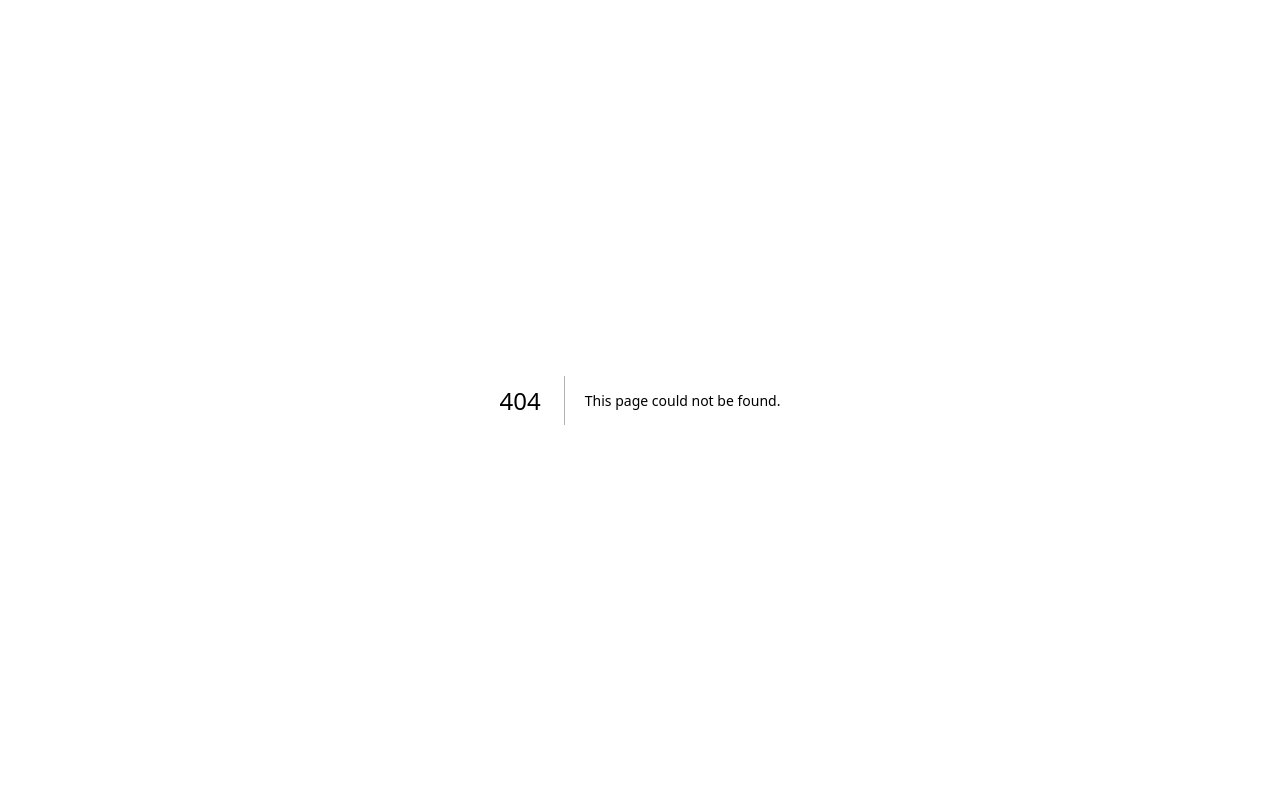
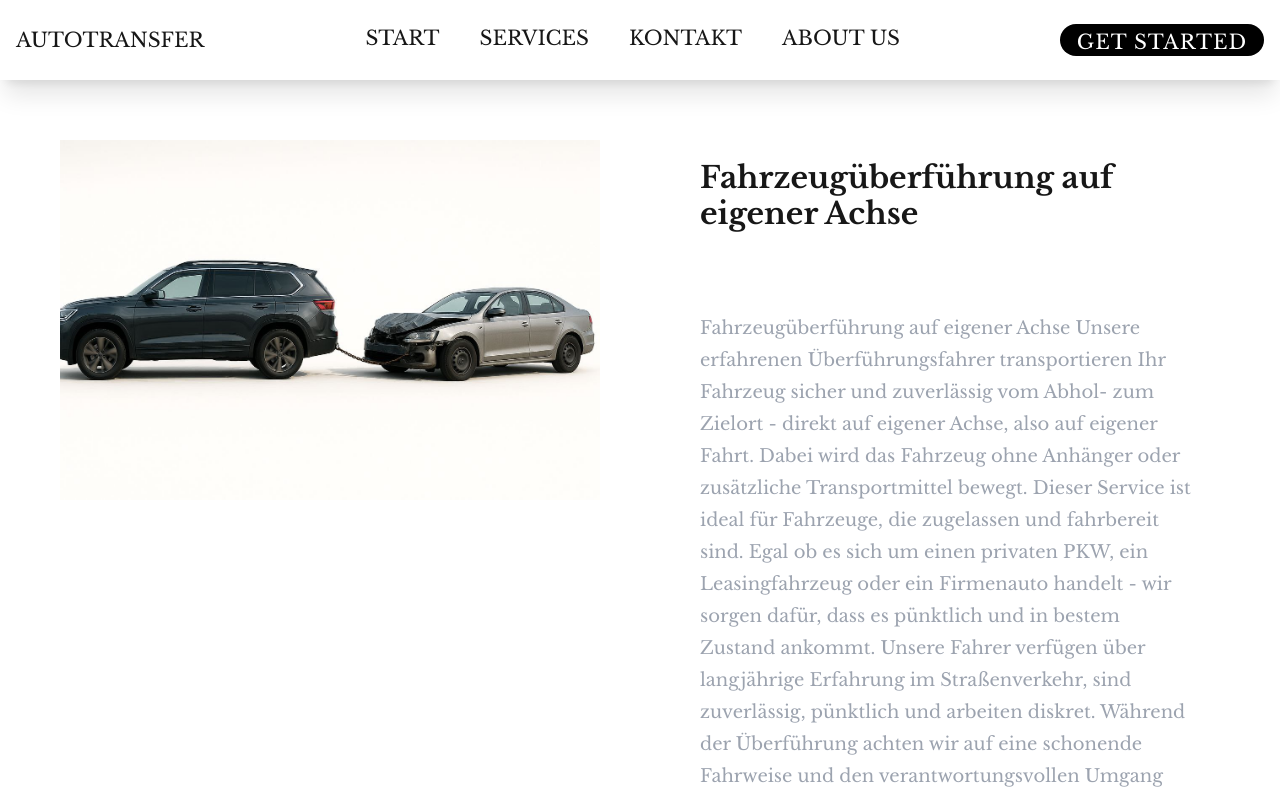
Before and after one commit to Lsgraalq/autotransfer, a Next.js app: page /services/Transfer-auf-eigener-Achse in a window 1280 px wide. Before the commit this address had no page. Shown: the top 797 px of the page. Built offline with nearby package versions, Linux system fonts and the light colour scheme.

Commit message:
add services

```diff
--- a/components/aboutus.tsx
+++ b/components/aboutus.tsx
@@ -1,7 +1,35 @@
-
+import Link from "next/link"
 
 export default function AboutUs () {
     return (
-        <h1>asd</h1>
+        <div className="mb-40 pt-30">
+            <div className="contaner flex flex-col md:flex-row">
+                <div className="flex flex-col justify-center  w-full mx-auto max-w-300 px-5 gap-3">
+
+                    <img src="../images/tug.jpg" alt="s" className="w-full"/>
+                   <Link href={'../services/Transfer-auf-eigener-Achse'} className=""> <h1 className="font-bold text-xl xl:text-xl flex flex-row underline underline-offset-1 ">Transfer auf eigener Achse <img src="../images/link.png" alt="."  className="w-7 h-7 ml-2" /></h1></Link>
+                    <p className="text-gray-500 leading-7 xl:leading-8 xl:text-lg pb-4">Unsere Überführungsfahrer bewegen Ihr Fahrzeug auf der
+                     Straße vom Abhol- zum Zustellort. Unsere professionellen Fahrer besitzen langjährige Fahrpraxis, sind pünktlich und diskret.</p>
+                    <button></button>
+                </div>
+                <div className="flex flex-col justify-center w-full mx-auto max-w-300 px-5 gap-3">
+
+                    <img src="../images/tug.jpg" alt="s" className="w-full"/>
+                   <Link href={'../services/transport-auf-dem-anhanger'} className=""> <h1 className="font-bold  text-xl xl:text-xl flex flex-row underline underline-offset-1 ">Überführung ohne Zulassung möglich <img src="../images/link.png" alt="."  className="w-7 h-7 ml-2" /></h1></Link>
+                    <p className="text-gray-500 leading-7 xl:leading-8 xl:text-lg pb-4">Für Personen, die z.B. ihr Auto nicht am Wohnort kaufen, ermöglichen wir auch ohne Zulassung eine zuve
+                        rlässige Überführung mit Hilfe eines Kurzzeit-, bzw. Überführungskennzeichen.</p>
+                    <button></button>
+                </div>
+                <div className="flex flex-col justify-center  mx-auto w-full max-w-300 px-5 gap-3">
+
+                    <img src="../images/tug.jpg" alt="s" className="w-full"/>
+                   <Link href={'../services/transport-auf-dem-anhanger'} className=""> <h1 className="font-bold  text-xl xl:text-xl flex flex-row underline underline-offset-1 ">Transport auf dem Anhänger <img src="../images/link.png" alt="."  className="w-7 h-7 ml-2" /></h1></Link>
+                    <p className="text-gray-500 leading-7 xl:leading-7 xl:text-lg pb-4">Sicherer Transport mit Spezialanhänger – ideal für defekte, nicht zugelassene oder hochwertige Fahrzeuge. Unsere Fahrer liefern pünktlich, diskret und zuverlässig.
+
+</p>
+                    <button></button>
+                </div>
+            </div>
+        </div>
     )
 }
--- a/components/navbar.tsx
+++ b/components/navbar.tsx
@@ -42,12 +42,12 @@ export default function Navbar () {
                                 Start
                         </li>
                     </Link>
-                     <Link href={'/'}>
+                     <Link href={'/services'}>
                         <li className="ml-10 uppercase hover:border-b xl:text-xl sm:text-base Libre_wide">
                                 Services
                         </li>
                     </Link>
-                     <Link href={'/'}>
+                     <Link href={'/kontakt'}>
                         <li className="ml-10 uppercase hover:border-b xl:text-xl sm:text-base  Libre_wide">
                                Kontakt
                         </li>
@@ -87,12 +87,12 @@ export default function Navbar () {
                                 Start
                         </li>
                     </Link>
-                     <Link href={'/'}>
+                     <Link href={'/services'}>
                         <li onClick={() => setMenuOpen(false)} className="py-4 cursor-pointer uppercase">
                                 Services
                         </li>
                     </Link>
-                     <Link href={'/'}>
+                     <Link href={'/kontakt'}>
                         <li onClick={() => setMenuOpen(false)} className="py-4 cursor-pointer uppercase">
                                Kontakt
                         </li>
--- a/src/app/kontakt/page.tsx
+++ b/src/app/kontakt/page.tsx
@@ -0,0 +1,9 @@
+
+
+export default function KontaktPage () {
+    return (
+        <>
+        <h1>kottaktri</h1>
+        </>
+    )
+}
--- a/src/app/page.tsx
+++ b/src/app/page.tsx
@@ -32,28 +32,28 @@ useGSAP(() => {
   tl.fromTo(
   ".wow",
   { height: "20px" },
+  { height: "400px", duration: 0.6, ease: "expo.out" ,top: "60vh",} // Увеличение до 400px
+).to(
+  ".wow",
   {
-      height: "400px",
+    height: "300px",
+    duration: 0.6,
+    ease: "expo.in",
     top: "100vh",
-      duration: 1.5,
-      ease: "expo.out",
     onComplete: () => {
       const el = document.querySelector(".wow");
       if (el instanceof HTMLElement) {
         el.classList.add("hidden");
-
       }
     }
-
   }
 )
-
   // 🔵 Анимация заголовков
   .fromTo(
     "#introText",
     { y: "-1000%", opacity: 0 },
     { y: "0%", opacity: 1, duration: 1.2, ease: "power3.out" },
-    "-=0.5"
+    "-=0.2"
   )
   .fromTo(
     "#introTexttwo",
--- /dev/null
+++ b/src/app/services/Transfer-auf-eigener-Achse/page.tsx
@@ -0,0 +1,47 @@
+import Navbar from "../../../../components/navbar"
+import Footer from "../../../../components/footer"
+import Link from "next/link"
+
+
+export default function Page() {
+
+
+  return(
+    <>
+
+    <div className="gap-20 flex flex-col">
+      <Navbar></Navbar>
+      <div className="contaner pt-30">
+        <div className="flex flex-col gap-20">
+          <div className="flex flex-col md:grid md:grid-cols-2 md:gap-20 p-5">
+            <img src="../images/tug.jpg" alt="asd" />
+            <div className="flex flex-col gap-20 p-5">
+                <h2 className="text-3xl font-bold">Fahrzeugüberführung auf eigener Achse</h2>
+                <div className="text-lg leading-8 text-gray-400">Fahrzeugüberführung auf eigener Achse
+    Unsere erfahrenen Überführungsfahrer transportieren Ihr Fahrzeug sicher und zuverlässig vom Abhol- zum Zielort - direkt auf eigener Achse, also auf eigener Fahrt. Dabei wird das Fahrzeug ohne Anhänger oder zusätzliche Transportmittel bewegt.
+
+    Dieser Service ist ideal für Fahrzeuge, die zugelassen und fahrbereit sind. Egal ob es sich um einen privaten PKW, ein Leasingfahrzeug oder ein Firmenauto handelt - wir sorgen dafür, dass es pünktlich und in bestem Zustand ankommt.
+
+    Unsere Fahrer verfügen über langjährige Erfahrung im Straßenverkehr, sind zuverlässig, pünktlich und arbeiten diskret. Während der Überführung achten wir auf eine schonende Fahrweise und den verantwortungsvollen Umgang mit Ihrem Fahrzeug.
+
+    Wir übernehmen für Sie die gesamte Organisation - von der Abholung bis zur Übergabe - damit Sie sich um nichts kümmern müssen.
+                </div>
+            </div>
+
+          </div>
+
+          <div className="flex justify-center">
+              <Link href={'/form'} className="flex justify-center md:w-90 w-60">
+                <button className="btn-effect-18 uppercase font-bold leading-5  md:leading-8">
+                  Unverbindlich  &nbsp;   anfragen
+                </button>
+              </Link>
+            </div>
+        </div>
+      </div>
+      <Footer></Footer>
+    </div>
+
+    </>
+  )
+}
--- /dev/null
+++ b/src/app/services/Uberfuhrung-ohne-Zulassung-moglich/page.tsx
@@ -0,0 +1,47 @@
+import Navbar from "../../../../components/navbar"
+import Footer from "../../../../components/footer"
+import Link from "next/link"
+
+
+export default function Page() {
+
+
+  return(
+    <>
+
+    <div className="gap-20 flex flex-col">
+      <Navbar></Navbar>
+      <div className="contaner pt-30">
+        <div className="flex flex-col gap-20">
+          <div className="flex flex-col md:grid md:grid-cols-2 md:gap-20 p-5">
+            <img src="../images/tug.jpg" alt="asd" />
+            <div className="flex flex-col gap-20 p-5">
+                <h2 className="text-3xl font-bold">Fahrzeugüberführung auf eigener Achse</h2>
+                <div className="text-lg leading-8 text-gray-400">Fahrzeugüberführung auf eigener Achse
+    Unsere erfahrenen Überführungsfahrer transportieren Ihr Fahrzeug sicher und zuverlässig vom Abhol- zum Zielort - direkt auf eigener Achse, also auf eigener Fahrt. Dabei wird das Fahrzeug ohne Anhänger oder zusätzliche Transportmittel bewegt.
+
+    Dieser Service ist ideal für Fahrzeuge, die zugelassen und fahrbereit sind. Egal ob es sich um einen privaten PKW, ein Leasingfahrzeug oder ein Firmenauto handelt - wir sorgen dafür, dass es pünktlich und in bestem Zustand ankommt.
+
+    Unsere Fahrer verfügen über langjährige Erfahrung im Straßenverkehr, sind zuverlässig, pünktlich und arbeiten diskret. Während der Überführung achten wir auf eine schonende Fahrweise und den verantwortungsvollen Umgang mit Ihrem Fahrzeug.
+
+    Wir übernehmen für Sie die gesamte Organisation - von der Abholung bis zur Übergabe - damit Sie sich um nichts kümmern müssen.
+                </div>
+            </div>
+
+          </div>
+
+          <div className="flex justify-center">
+              <Link href={'/form'} className="flex justify-center md:w-90 w-60">
+                <button className="btn-effect-18 uppercase font-bold leading-5  md:leading-8">
+                  Unverbindlich  &nbsp;   anfragen
+                </button>
+              </Link>
+            </div>
+        </div>
+      </div>
+      <Footer></Footer>
+    </div>
+
+    </>
+  )
+}
--- a/src/app/services/page.tsx
+++ b/src/app/services/page.tsx
@@ -0,0 +1,13 @@
+import Navbar from "../../../components/navbar"
+import Footer from "../../../components/footer"
+import AboutUs from "../../../components/aboutus"
+export default function ServicesPage (){
+    return(
+
+        <>
+        <Navbar></Navbar>
+        <AboutUs></AboutUs>
+        <Footer></Footer>
+        </>
+    )
+}
--- /dev/null
+++ b/src/app/services/transport-auf-dem-anhanger/page.tsx
@@ -0,0 +1,47 @@
+import Navbar from "../../../../components/navbar"
+import Footer from "../../../../components/footer"
+import Link from "next/link"
+
+
+export default function Page() {
+
+
+  return(
+    <>
+
+    <div className="gap-20 flex flex-col">
+      <Navbar></Navbar>
+      <div className="contaner pt-30">
+        <div className="flex flex-col gap-20">
+          <div className="flex flex-col md:grid md:grid-cols-2 md:gap-20 p-5">
+            <img src="../images/tug.jpg" alt="asd" />
+            <div className="flex flex-col gap-20 p-5">
+                <h2 className="text-3xl font-bold">Fahrzeugüberführung auf eigener Achse</h2>
+                <div className="text-lg leading-8 text-gray-400">Fahrzeugüberführung auf eigener Achse
+    Unsere erfahrenen Überführungsfahrer transportieren Ihr Fahrzeug sicher und zuverlässig vom Abhol- zum Zielort - direkt auf eigener Achse, also auf eigener Fahrt. Dabei wird das Fahrzeug ohne Anhänger oder zusätzliche Transportmittel bewegt.
+
+    Dieser Service ist ideal für Fahrzeuge, die zugelassen und fahrbereit sind. Egal ob es sich um einen privaten PKW, ein Leasingfahrzeug oder ein Firmenauto handelt - wir sorgen dafür, dass es pünktlich und in bestem Zustand ankommt.
+
+    Unsere Fahrer verfügen über langjährige Erfahrung im Straßenverkehr, sind zuverlässig, pünktlich und arbeiten diskret. Während der Überführung achten wir auf eine schonende Fahrweise und den verantwortungsvollen Umgang mit Ihrem Fahrzeug.
+
+    Wir übernehmen für Sie die gesamte Organisation - von der Abholung bis zur Übergabe - damit Sie sich um nichts kümmern müssen.
+                </div>
+            </div>
+
+          </div>
+
+          <div className="flex justify-center">
+              <Link href={'/form'} className="flex justify-center md:w-90 w-60">
+                <button className="btn-effect-18 uppercase font-bold leading-5  md:leading-8">
+                  Unverbindlich  &nbsp;   anfragen
+                </button>
+              </Link>
+            </div>
+        </div>
+      </div>
+      <Footer></Footer>
+    </div>
+
+    </>
+  )
+}
```
Also changed, not shown: public/images/link.png (added), public/images/tug.jpg (added). Lines whose indentation alone changed are shown as unchanged.
